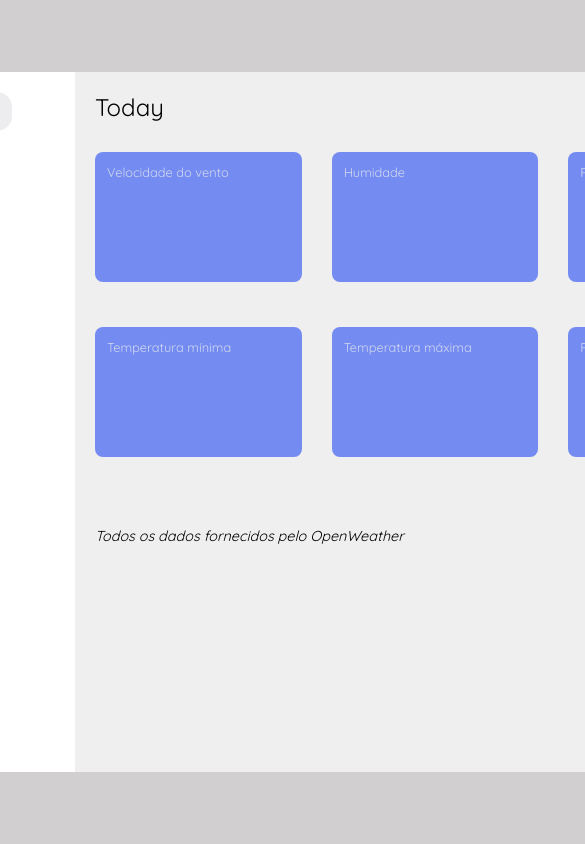
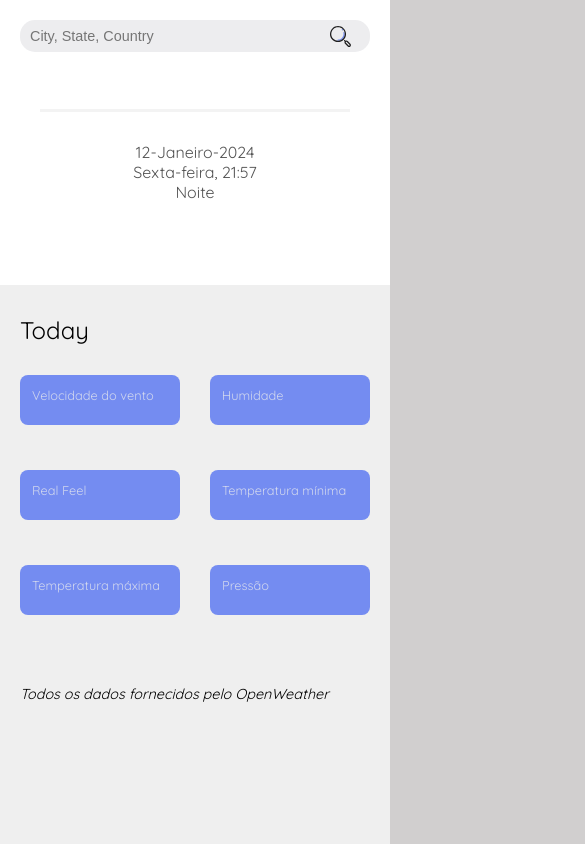
Before and after one commit to nandev04/weather-website, a React (Vite) app: page / in a window 390 px wide. Shown: the top 844 px of the page, 585 px wide, since content can reach past the window. Built offline with nearby package versions, Linux system fonts and the light colour scheme; no server answers.

Commit message:
Layout responsivo finalizado

```diff
--- /dev/null
+++ b/src/styles/animations/loading.css
@@ -0,0 +1,23 @@
+@keyframes rotate {
+  100% {
+    transform: rotate(360deg);
+  }
+}
+
+@keyframes prixClipFix {
+  0% {
+    clip-path: polygon(50% 50%, 0 0, 0 0, 0 0, 0 0, 0 0);
+  }
+  25% {
+    clip-path: polygon(50% 50%, 0 0, 100% 0, 100% 0, 100% 0, 100% 0);
+  }
+  50% {
+    clip-path: polygon(50% 50%, 0 0, 100% 0, 100% 100%, 100% 100%, 100% 100%);
+  }
+  75% {
+    clip-path: polygon(50% 50%, 0 0, 100% 0, 100% 100%, 0 100%, 0 100%);
+  }
+  100% {
+    clip-path: polygon(50% 50%, 0 0, 100% 0, 100% 100%, 0 100%, 0 0);
+  }
+}
--- a/src/styles/main.css
+++ b/src/styles/main.css
@@ -1,10 +1,13 @@
 @import url('https://fonts.googleapis.com/css2?family=Quicksand&display=swap');
 
-* {
+*,
+#root {
   padding: 0;
   margin: 0;
   text-decoration: none;
   list-style: none;
+  max-width: 100%;
+  max-height: 100%;
 }
 
 body,
@@ -13,8 +16,4 @@ html {
   background-color: #d1cfcf;
   height: 100%;
   width: 100vw;
-  padding: 0 20px;
-  display: flex;
-  justify-content: center;
-  align-items: center;
 }
--- a/src/styles/modules/Main.module.css
+++ b/src/styles/modules/Main.module.css
@@ -1,3 +1,12 @@
+@import url('../animations/loading.css');
+
+body {
+  padding: 0 20px;
+  display: flex;
+  justify-content: center;
+  align-items: center;
+}
+
 footer {
   font-family: 'Quicksand', sans-serif;
   font-size: 0.9rem;
@@ -8,6 +17,7 @@ footer {
 .container {
   height: 700px;
   width: 1200px;
+  max-width: 100%;
   background-color: #efefef;
 }
 
@@ -15,27 +25,31 @@ footer {
   display: grid;
   grid-template-columns: 2fr 3fr;
   height: 100%;
+  /* max-width: 100%; */
 }
 
 .info {
   background-color: white;
+  height: 100%;
 }
 
 .containerSearch {
   position: relative;
-  display: block;
+  box-sizing: border-box;
+  width: 100%;
+  padding: 0px 20px;
 }
 
 .searchInput {
-  display: block;
+  box-sizing: border-box;
   background-color: #ededef;
   border: none;
-  height: 25px;
+  height: 32px;
   border-radius: 15px;
   margin: 20px auto;
   grid-column-start: 1;
-  padding: 7px;
-  width: 340px;
+  padding: 10px;
+  width: 100%;
 }
 
 .searchInput {
@@ -48,10 +62,11 @@ footer {
 
 .searchEnter {
   position: absolute;
-  top: 0;
-  right: 70px;
   background: url('../../assets/search.svg') no-repeat center;
-  background-size: 30px;
+  top: 50%;
+  right: 30px;
+  transform: translateY(-50%);
+  background-size: 27px;
   cursor: pointer;
   border: none;
   padding: 20px;
@@ -76,16 +91,18 @@ footer {
   font-family: 'Quicksand', sans-serif;
   font-size: 1.1rem;
   margin: 10px 0;
+  padding: 0 40px;
   justify-items: center;
   font-weight: 400;
 }
 
 .generalInfo::after {
+  box-sizing: border-box;
   display: block;
   content: '';
   background-color: #f3f3f3;
   height: 3px;
-  width: 270px;
+  width: 100%;
   margin: 20px auto;
 }
 
@@ -122,6 +139,7 @@ footer {
 }
 
 .moreInfo {
+  max-height: 100%;
   padding: 20px;
 }
 
@@ -179,26 +197,59 @@ footer {
   animation: prixClipFix 2s linear infinite;
 }
 
-@keyframes rotate {
-  100% {
-    transform: rotate(360deg);
+/* Responsive Layout */
+@media (max-width: 970px) {
+  .city {
+    font-size: 1.8rem;
+  }
+
+  .gridDetails {
+    grid-template-columns: 1fr 1fr;
+  }
+
+  .gridDetails > div {
+    height: 100px;
+  }
+
+  .gridDetails > h3 {
+    font-size: 0.6rem;
+  }
+
+  .details {
+    margin-top: 10px;
+  }
+
+  @media (max-width: 700px) {
+    .info {
+      padding-bottom: 20px;
+    }
+
+    .gridDetails {
+      grid-template-columns: 1fr 1fr;
+      max-height: 100%;
+    }
+
+    .gridDetails > div {
+      height: auto;
+    }
+
+    .grid {
+      grid-template-columns: 1fr;
+    }
+
+    .container {
+      width: 100vw;
+      height: auto;
+      min-height: 100%;
+    }
+
+    .navigationDay > ul > li {
+      padding-top: 30px;
+    }
+
+    body {
+      padding: 0;
+      align-items: stretch;
+    }
   }
 }
-
-@keyframes prixClipFix {
-  0% {
-    clip-path: polygon(50% 50%, 0 0, 0 0, 0 0, 0 0, 0 0);
-  }
-  25% {
-    clip-path: polygon(50% 50%, 0 0, 100% 0, 100% 0, 100% 0, 100% 0);
-  }
-  50% {
-    clip-path: polygon(50% 50%, 0 0, 100% 0, 100% 100%, 100% 100%, 100% 100%);
-  }
-  75% {
-    clip-path: polygon(50% 50%, 0 0, 100% 0, 100% 100%, 0 100%, 0 100%);
-  }
-  100% {
-    clip-path: polygon(50% 50%, 0 0, 100% 0, 100% 100%, 0 100%, 0 0);
-  }
-}
```
